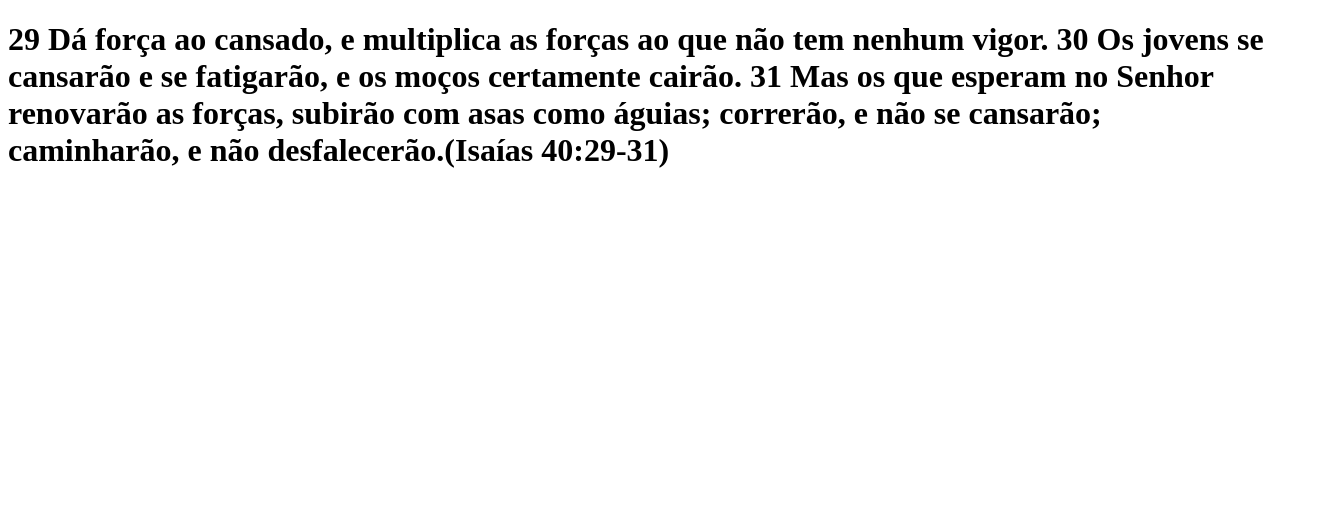
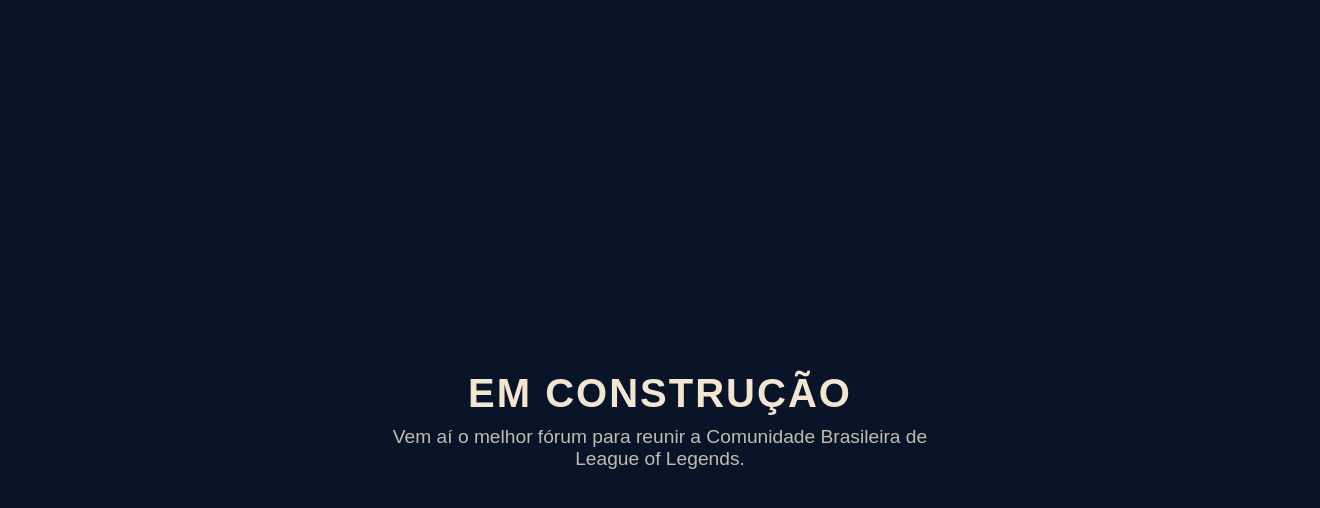
Before and after one commit to Cleber-Victor/clone-tabnews, a Next.js app: page / in a window 1280 px wide. Shown: the top 508 px of the page, 1320 px wide, since content can reach past the window. Built offline with nearby package versions, Linux system fonts and the light colour scheme.

Commit message:
Build first frontend

```diff
--- a/pages/index.js
+++ b/pages/index.js
@@ -1,12 +1,54 @@
 function Home() {
+  const styles = {
+    container: {
+      backgroundColor: "#0a1428",
+      color: "#f0e6d2",
+      textAlign: "center",
+      fontFamily: "sans-serif",
+      // Ocupa a tela inteira
+      width: "100vw",
+      minHeight: "100vh",
+      // Centralização perfeita
+      display: "flex",
+      flexDirection: "column",
+      alignItems: "center",
+      justifyContent: "center",
+      padding: "20px",
+    },
+    title: {
+      fontSize: "2.5rem",
+      margin: "0 0 10px 0",
+      textTransform: "uppercase",
+      letterSpacing: "2px",
+    },
+    subtitle: {
+      fontSize: "1.2rem",
+      fontWeight: "normal",
+      maxWidth: "600px",
+      opacity: 0.8,
+      margin: 0,
+    },
+  };
+
   return (
-    <h1>
-      29 Dá força ao cansado, e multiplica as forças ao que não tem nenhum
-      vigor. 30 Os jovens se cansarão e se fatigarão, e os moços certamente
-      cairão. 31 Mas os que esperam no Senhor renovarão as forças, subirão com
-      asas como águias; correrão, e não se cansarão; caminharão, e não
-      desfalecerão.(Isaías 40:29-31)
-    </h1>
+    <div style={styles.container}>
+      {/* Remove as margens padrão do navegador sem usar arquivo .css externo */}
+      <style jsx global>{`
+        html,
+        body {
+          margin: 0;
+          padding: 0;
+          box-sizing: border-box;
+          background-color: #0a1428;
+        }
+      `}</style>
+
+      <h1 style={styles.title}>Em Construção</h1>
+      <h2 style={styles.subtitle}>
+        Vem aí o melhor fórum para reunir a Comunidade Brasileira de League of
+        Legends.
+      </h2>
+    </div>
   );
 }
 
```
Also changed, not shown: pages/assets/ZIggsBr.png (added).
